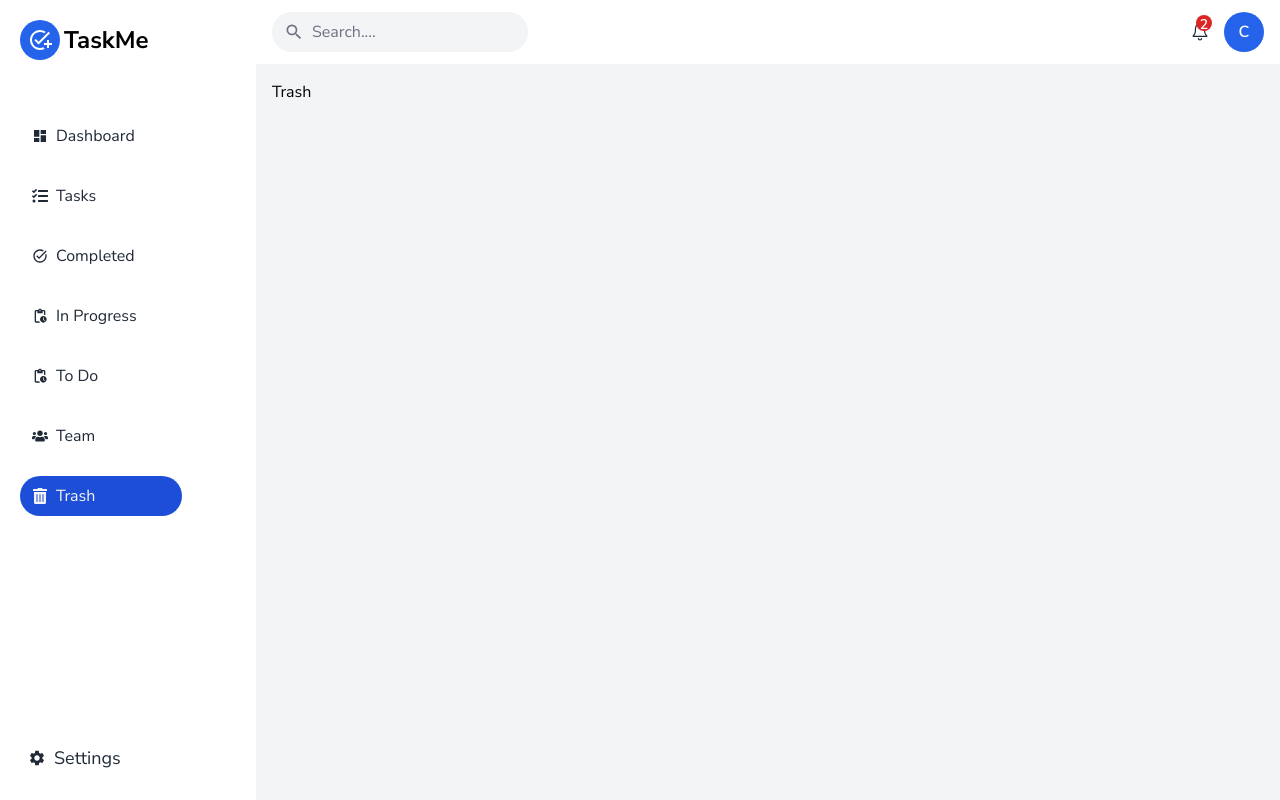
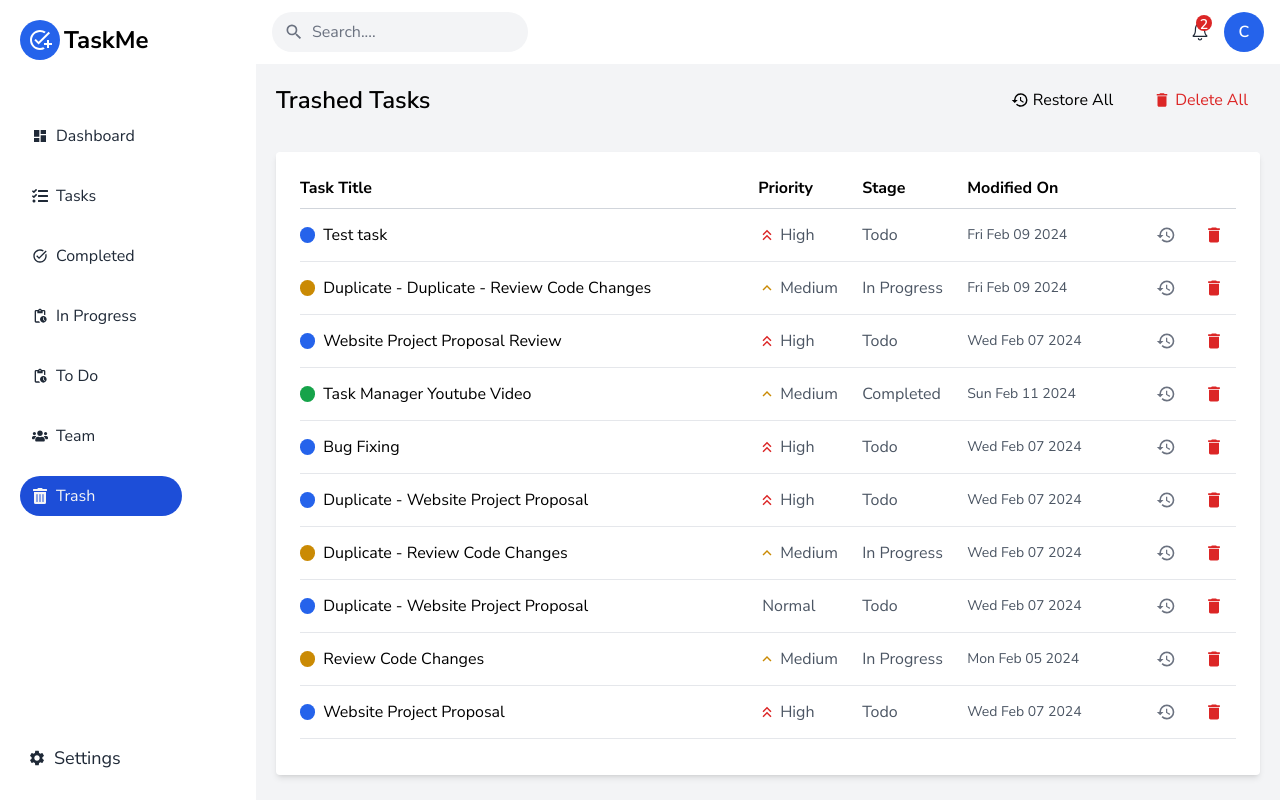
Before and after one commit to bluemincoder/Cloud-Based-Task-Manager, a React (Vite) app in the folder client/: page /trashed in a window 1280 px wide. Built offline with nearby package versions, Linux system fonts and the light colour scheme.

Commit message:
Created Trash Page

```diff
--- a/client/src/pages/Trash.jsx
+++ b/client/src/pages/Trash.jsx
@@ -1,9 +1,156 @@
-import React from 'react'
+import clsx from "clsx";
+import React, { useState } from "react";
+import {
+  MdDelete,
+  MdKeyboardArrowDown,
+  MdKeyboardArrowUp,
+  MdKeyboardDoubleArrowUp,
+  MdOutlineRestore,
+} from "react-icons/md";
+import { tasks } from "../assets/data";
+import Title from "../components/Title";
+import Button from "../components/Button";
+import { PRIOTITYSTYELS, TASK_TYPE } from "../utils";
+import AddUser from "../components/AddUser";
+import ConfirmatioDialog from "../components/Dialogs";
+
+const ICONS = {
+  high: <MdKeyboardDoubleArrowUp />,
+  medium: <MdKeyboardArrowUp />,
+  low: <MdKeyboardArrowDown />,
+};
 
 const Trash = () => {
+  const [openDialog, setOpenDialog] = useState(false);
+  const [open, setOpen] = useState(false);
+  const [msg, setMsg] = useState(null);
+  const [type, setType] = useState("delete");
+  const [selected, setSelected] = useState("");
+
+  const deleteAllClick = () => {
+    setType("deleteAll");
+    setMsg("Do you want to permenantly delete all items?");
+    setOpenDialog(true);
+  };
+
+  const restoreAllClick = () => {
+    setType("restoreAll");
+    setMsg("Do you want to restore all items in the trash?");
+    setOpenDialog(true);
+  };
+
+  const deleteClick = (id) => {
+    setType("delete");
+    setSelected(id);
+    setOpenDialog(true);
+  };
+
+  const restoreClick = (id) => {
+    setSelected(id);
+    setType("restore");
+    setMsg("Do you want to restore the selected item?");
+    setOpenDialog(true);
+  };
+
+  const TableHeader = () => (
+    <thead className='border-b border-gray-300'>
+      <tr className='text-black  text-left'>
+        <th className='py-2'>Task Title</th>
+        <th className='py-2'>Priority</th>
+        <th className='py-2'>Stage</th>
+        <th className='py-2 line-clamp-1'>Modified On</th>
+      </tr>
+    </thead>
+  );
+
+  const TableRow = ({ item }) => (
+    <tr className='border-b border-gray-200 text-gray-600 hover:bg-gray-400/10'>
+      <td className='py-2'>
+        <div className='flex items-center gap-2'>
+          <div
+            className={clsx("w-4 h-4 rounded-full", TASK_TYPE[item.stage])}
+          />
+          <p className='w-full line-clamp-2 text-base text-black'>
+            {item?.title}
+          </p>
+        </div>
+      </td>
+
+      <td className='py-2 capitalize'>
+        <div className={"flex gap-1 items-center"}>
+          <span className={clsx("text-lg", PRIOTITYSTYELS[item?.priority])}>
+            {ICONS[item?.priority]}
+          </span>
+          <span className=''>{item?.priority}</span>
+        </div>
+      </td>
+
+      <td className='py-2 capitalize text-center md:text-start'>
+        {item?.stage}
+      </td>
+      <td className='py-2 text-sm'>{new Date(item?.date).toDateString()}</td>
+
+      <td className='py-2 flex gap-1 justify-end'>
+        <Button
+          icon={<MdOutlineRestore className='text-xl text-gray-500' />}
+          onClick={() => restoreClick(item._id)}
+        />
+        <Button
+          icon={<MdDelete className='text-xl text-red-600' />}
+          onClick={() => deleteClick(item._id)}
+        />
+      </td>
+    </tr>
+  );
+
   return (
-    <div>Trash</div>
-  )
-}
+    <>
+      <div className='w-full md:px-1 px-0 mb-6'>
+        <div className='flex items-center justify-between mb-8'>
+          <Title title='Trashed Tasks' />
 
-export default Trash
+          <div className='flex gap-2 md:gap-4 items-center'>
+            <Button
+              label='Restore All'
+              icon={<MdOutlineRestore className='text-lg hidden md:flex' />}
+              className='flex flex-row-reverse gap-1 items-center  text-black text-sm md:text-base rounded-md 2xl:py-2.5'
+              onClick={() => restoreAllClick()}
+            />
+            <Button
+              label='Delete All'
+              icon={<MdDelete className='text-lg hidden md:flex' />}
+              className='flex flex-row-reverse gap-1 items-center  text-red-600 text-sm md:text-base rounded-md 2xl:py-2.5'
+              onClick={() => deleteAllClick()}
+            />
+          </div>
+        </div>
+        <div className='bg-white px-2 md:px-6 py-4 shadow-md rounded'>
+          <div className='overflow-x-auto'>
+            <table className='w-full mb-5'>
+              <TableHeader />
+              <tbody>
+                {tasks?.map((tk, id) => (
+                  <TableRow key={id} item={tk} />
+                ))}
+              </tbody>
+            </table>
+          </div>
+        </div>
+      </div>
+
+      {/* <AddUser open={open} setOpen={setOpen} /> */}
+
+      <ConfirmatioDialog
+        open={openDialog}
+        setOpen={setOpenDialog}
+        msg={msg}
+        setMsg={setMsg}
+        type={type}
+        setType={setType}
+        onClick={() => deleteRestoreHandler()}
+      />
+    </>
+  );
+};
+
+export default Trash;
```
